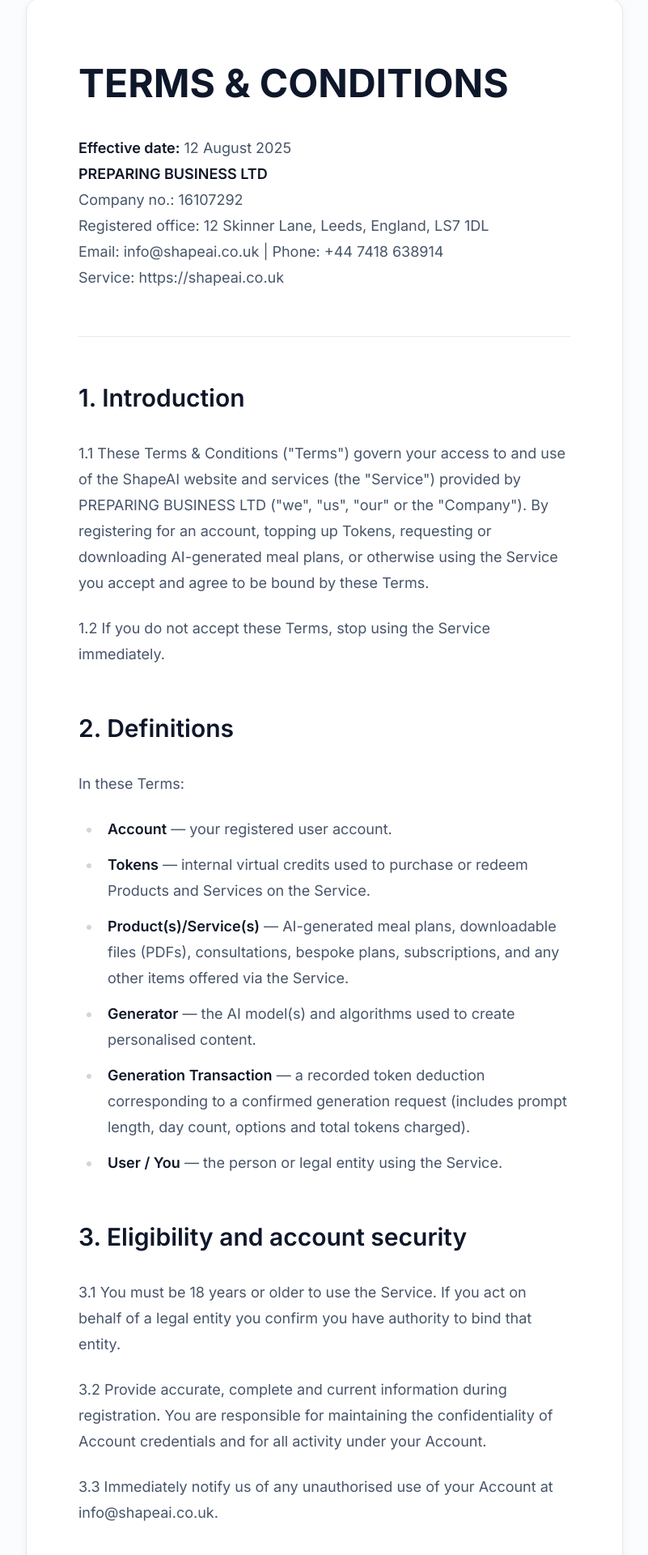
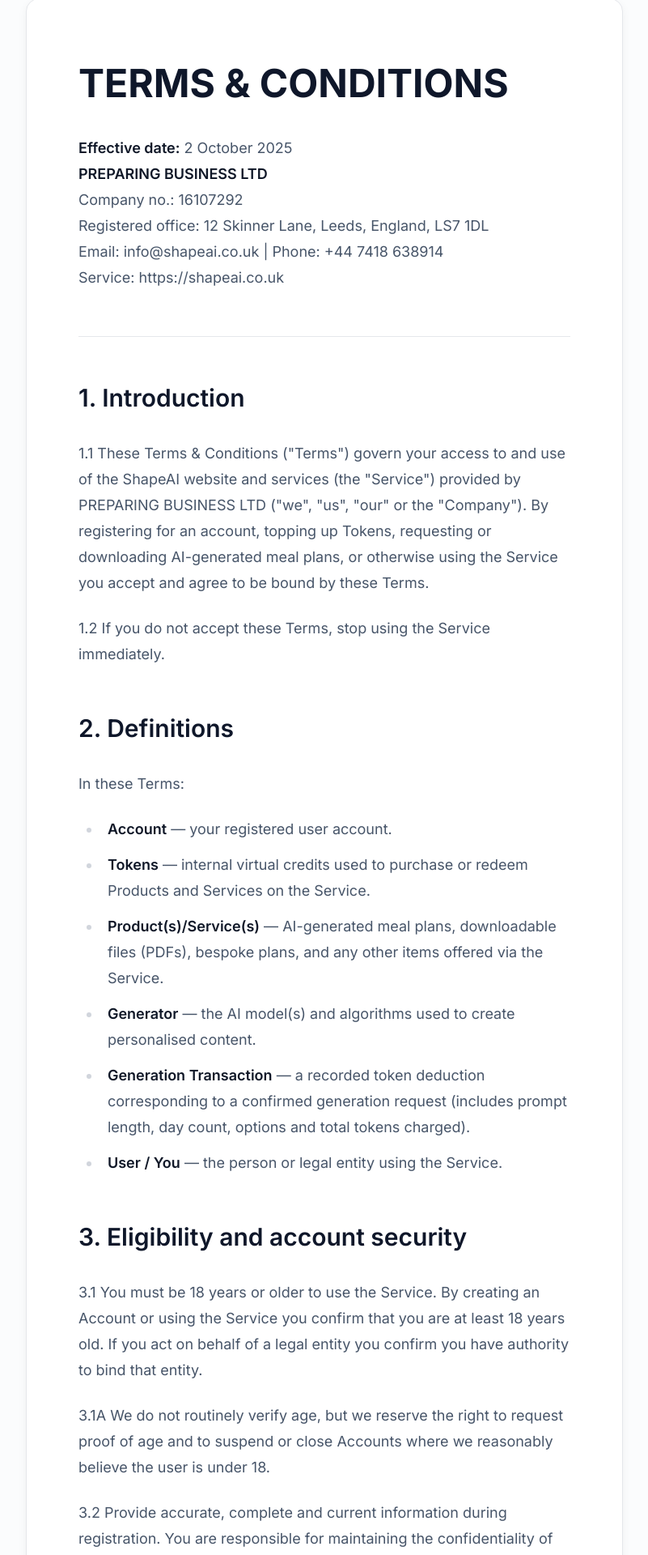
Before and after one commit to shapeai4-rgb/shapeai, a Next.js app: page /terms-of-service in a window 1280 px wide. Shown: the part 143-2063 px from the top of the page at 81% size, without its empty margins (176-977 px from the left). Built offline with nearby package versions, Linux system fonts and the light colour scheme; no server answers.

Commit message:
docs: apply legal feedback (age 18+, providers wording, contact details, social links)

```diff
--- a/src/app/(legal)/privacy-policy/page.tsx
+++ b/src/app/(legal)/privacy-policy/page.tsx
@@ -71,7 +71,7 @@ export default function PrivacyPolicyPage() {
         </p>
         <div className="bg-neutral-lines/10 p-4 rounded-lg text-neutral-slate mb-6">
           <p className="text-sm italic">
-            <strong>Note:</strong> Specific providers include payment processors, OpenAI for AI services, cloud hosting providers, analytics services, and customer support platforms. Detailed list available upon request.
+            <strong>Note:</strong> Specific providers include payment processors, third-party AI model providers, cloud hosting providers, analytics services, and customer support platforms. A detailed list of key providers is available on request.
           </p>
         </div>
 
@@ -119,7 +119,7 @@ export default function PrivacyPolicyPage() {
 
         <h2 className="text-2xl font-semibold text-neutral-ink mt-8 mb-4">10. Children</h2>
         <p className="text-neutral-slate mb-6">
-          Service is for users aged 18+. We do not knowingly collect data from children under 18. If you suspect data from a child has been collected contact info@shapeai.co.uk.
+          Service is for users aged 18+. We do not knowingly collect data from children under 18 and do not intentionally target them. If you suspect data from a child has been collected contact info@shapeai.co.uk so we can take appropriate steps (for example, close the account and delete data where required).
         </p>
 
         <hr className="my-8 border-neutral-lines" />
--- a/src/app/(legal)/terms-of-service/page.tsx
+++ b/src/app/(legal)/terms-of-service/page.tsx
@@ -11,7 +11,7 @@ export default function TermsAndConditionsPage() {
       <div className="prose prose-lg max-w-none">
         <h1 className="text-3xl font-bold text-neutral-ink mb-2">TERMS & CONDITIONS</h1>
         <p className="text-neutral-slate mb-8">
-          <strong>Effective date:</strong> 12 August 2025<br />
+          <strong>Effective date:</strong> 2 October 2025<br />
           <strong>PREPARING BUSINESS LTD</strong><br />
           Company no.: 16107292<br />
           Registered office: 12 Skinner Lane, Leeds, England, LS7 1DL<br />
@@ -34,7 +34,7 @@ export default function TermsAndConditionsPage() {
         <ul className="list-disc pl-6 text-neutral-slate mb-6 space-y-2">
           <li><strong>Account</strong> — your registered user account.</li>
           <li><strong>Tokens</strong> — internal virtual credits used to purchase or redeem Products and Services on the Service.</li>
-          <li><strong>Product(s)/Service(s)</strong> — AI-generated meal plans, downloadable files (PDFs), consultations, bespoke plans, subscriptions, and any other items offered via the Service.</li>
+          <li><strong>Product(s)/Service(s)</strong> — AI-generated meal plans, downloadable files (PDFs), bespoke plans, and any other items offered via the Service.</li>
           <li><strong>Generator</strong> — the AI model(s) and algorithms used to create personalised content.</li>
           <li><strong>Generation Transaction</strong> — a recorded token deduction corresponding to a confirmed generation request (includes prompt length, day count, options and total tokens charged).</li>
           <li><strong>User / You</strong> — the person or legal entity using the Service.</li>
@@ -42,7 +42,10 @@ export default function TermsAndConditionsPage() {
 
         <h2 className="text-2xl font-semibold text-neutral-ink mt-8 mb-4">3. Eligibility and account security</h2>
         <p className="text-neutral-slate mb-4">
-          3.1 You must be 18 years or older to use the Service. If you act on behalf of a legal entity you confirm you have authority to bind that entity.
+          3.1 You must be 18 years or older to use the Service. By creating an Account or using the Service you confirm that you are at least 18 years old. If you act on behalf of a legal entity you confirm you have authority to bind that entity.
+        </p>
+        <p className="text-neutral-slate mb-4">
+          3.1A We do not routinely verify age, but we reserve the right to request proof of age and to suspend or close Accounts where we reasonably believe the user is under 18.
         </p>
         <p className="text-neutral-slate mb-4">
           3.2 Provide accurate, complete and current information during registration. You are responsible for maintaining the confidentiality of Account credentials and for all activity under your Account.
@@ -77,7 +80,7 @@ export default function TermsAndConditionsPage() {
           4.7 <strong>Display & consent.</strong> Prior to confirmation the Service will display a token breakdown (word cost, day cost, each selected add-on) and the total tokens (and, when applicable, fiat equivalent). Fiat amounts are shown with exactly two (2) decimal places. By confirming you authorise deduction of the displayed Tokens from your Account.
         </p>
         <p className="text-neutral-slate mb-4">
-          4.8 <strong>Issuance, redemption and transfers.</strong> Tokens are credited to your Account after successful payment. Tokens are typically non-transferable and bound to your Account, unless expressly allowed in writing. Promotional Tokens may have different rules.
+          4.8 <strong>Issuance, redemption and transfers.</strong> Tokens are credited to your Account after successful payment. Tokens are typically non-transferable and bound to your Account, unless expressly allowed in writing.
         </p>
         <p className="text-neutral-slate mb-6">
           4.9 <strong>Changes to pricing.</strong> We may change Token pricing or the Pricing Structure at any time; changes apply prospectively to purchases or generation requests made after the change is posted.
--- a/src/app/contact/page.tsx
+++ b/src/app/contact/page.tsx
@@ -20,6 +20,8 @@ export default function ContactPage() {
         <div className="space-y-4 text-neutral-slate">
           <h2 className="text-xl font-semibold text-neutral-ink">Our Details</h2>
           <p><strong>Company:</strong> PREPARING BUSINESS LTD</p>
+          <p><strong>Company number:</strong> 16107292</p>
+          <p><strong>Address:</strong> 12 Skinner Lane, Leeds, England, LS7 1DL</p>
           <p><strong>Email:</strong> info@shapeai.co.uk</p>
           <p><strong>Phone:</strong> +44 7418 638914</p>
           <p>
--- a/src/components/shared/Footer.tsx
+++ b/src/components/shared/Footer.tsx
@@ -6,6 +6,7 @@ export function Footer() {
   // Данные компании
   const companyInfo = {
     name: "PREPARING BUSINESS LTD",
+    companyNumber: "16107292",
     address: "12 Skinner Lane, Leeds, England, LS7 1DL",
     email: "info@shapeai.co.uk",
     phone: "+44 7418 638914"
@@ -31,9 +32,14 @@ export function Footer() {
   // Социальные сети
   const socialLinks = [
     {
-      href: "https://www.instagram.com/recipegenshop",
+      href: "https://www.instagram.com/shapeai.uk/?igsh=NG04bHhueXFvemhm&utm_source=qr#",
       text: "Instagram",
       icon: "📷"
+    },
+    {
+      href: "https://www.linkedin.com/company/shape%E2%80%94ai",
+      text: "LinkedIn",
+      icon: "in"
     },
   ];
 
@@ -47,6 +53,7 @@ export function Footer() {
             <h3 className="text-lg font-semibold text-neutral-ink">Company</h3>
             <div className="space-y-2 text-sm text-neutral-slate">
               <div className="font-medium text-neutral-ink">{companyInfo.name}</div>
+              <div>Company no.: {companyInfo.companyNumber}</div>
               <div>{companyInfo.address}</div>
               <div>
                 <a href={`mailto:${companyInfo.email}`} className="hover:text-neutral-ink transition-colors">
```
